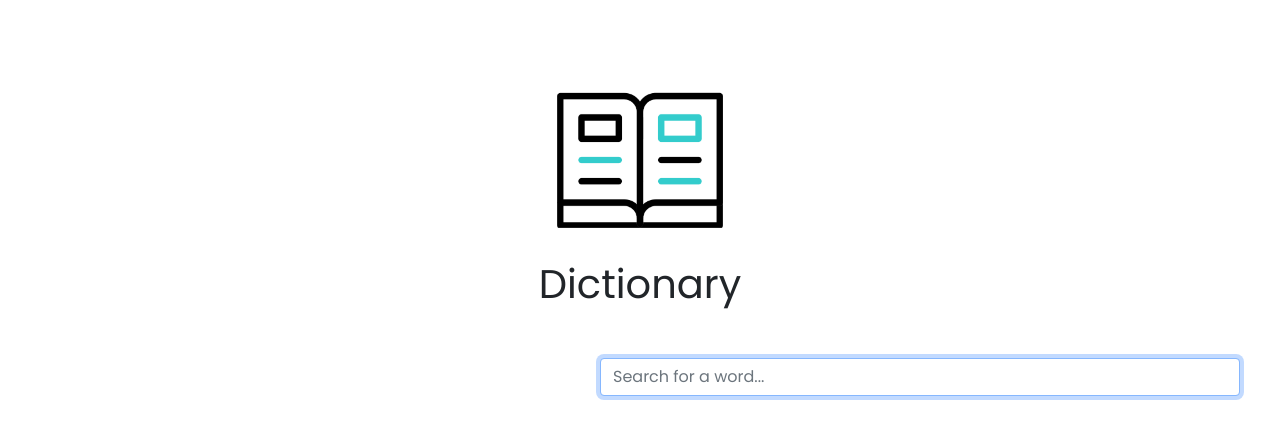
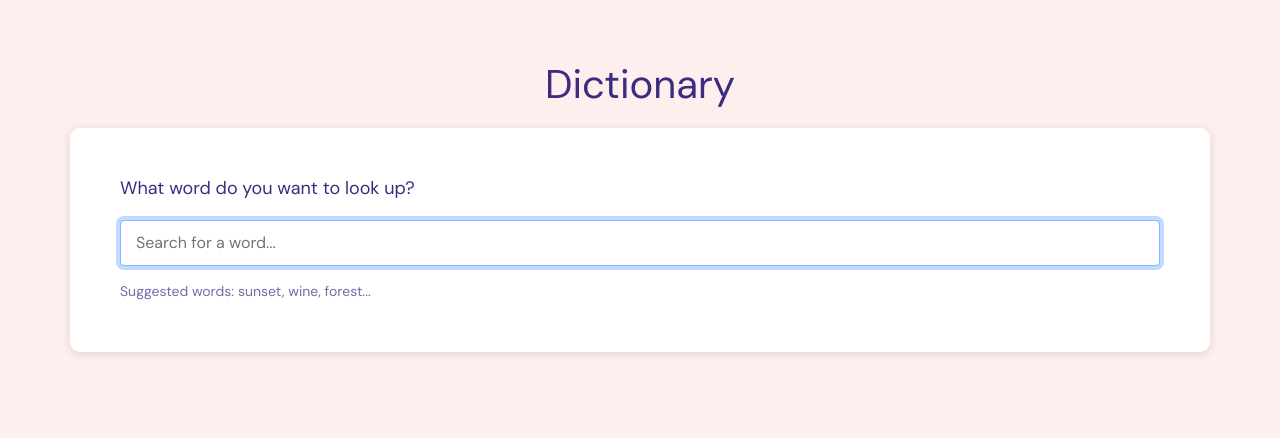
Before and after one commit to yingerliang/react-dictionary-app, a React (Create React App) app: page / in a window 1280 px wide. Shown: the top 438 px of the page. Built offline with nearby package versions, Linux system fonts and the light colour scheme; the HTML template or start-up script is replaced by a standard one.

Commit message:
Added dictionary styling

```diff
--- a/src/App.css
+++ b/src/App.css
@@ -1,7 +1,7 @@
-@import url('https://fonts.googleapis.com/css2?family=Poppins:wght@400;700&display=swap');
+@import url('https://fonts.googleapis.com/css2?family=DM+Sans:wght@400;700&display=swap');
 
 .App {
-  font-family: 'Poppins', sans-serif;
+  font-family: 'DM Sans', sans-serif;
   margin: 60px auto;
 }
 
@@ -16,6 +16,11 @@
   align-items: center;
 }
 
-h1 {
+body {
+  background: #ffeeee;
+  color: #3a2d80;
+}
+
+.App h1 {
   text-align: center;
 }
--- a/src/App.js
+++ b/src/App.js
@@ -1,12 +1,11 @@
 import './App.css'
-import logo from './images/book.gif'
+
 import Dictionary from './Dictionary'
 
 export default function App() {
   return (
     <div className="App">
       <header className="App-header">
-        <img src={logo} className="App-logo img-fluid" alt="logo" />
         <h1> Dictionary </h1>
         <Dictionary />
       </header>
--- a/src/Dictionary.css
+++ b/src/Dictionary.css
@@ -1,6 +1,27 @@
-.Dictionary {
-  align-content: center;
-  max-width: 50%;
-  margin-left: 600px;
-  margin-top: 50px;
+.Dictionary section {
+  padding: 50px;
+  background-color: white;
+  border-radius: 10px;
+  box-shadow: rgba(99, 99, 99, 0.2) 0px 2px 8px 0px;
+  margin: 20px 70px;
 }
+
+.Dictionary input {
+  width: 100%;
+  padding: 10px 15px;
+  border: 6px;
+  color: #333;
+  border: 1px solid #ddd;
+}
+
+.Dictionary .hint {
+  font-size: 14px;
+  margin-top: 15px;
+  opacity: 0.7;
+}
+
+.Dictionary h1 {
+  font-size: 18px;
+  margin-bottom: 20px;
+  text-align: left;
+}
--- a/src/Dictionary.js
+++ b/src/Dictionary.js
@@ -24,6 +24,8 @@ export default function Dictionary() {
 
   return (
     <div className="Dictionary">
+      <section>
+        <h1>What word do you want to look up?</h1>
         <form onSubmit={search}>
           <input
             type="search"
@@ -33,6 +35,8 @@ export default function Dictionary() {
             className="form-control"
           />
         </form>
+        <div className="hint">Suggested words: sunset, wine, forest...</div>
+      </section>
       <Results results={results} />
     </div>
   )
--- /dev/null
+++ b/src/Meaning.css
@@ -0,0 +1,15 @@
+.Meaning h3 {
+  font-size: 24px;
+  line-height: 1.5;
+  font-weight: 700;
+}
+
+.Meaning .example {
+  font-size: 16px;
+  opacity: 0.7;
+  font-style: italic;
+}
+
+.Meaning .definition {
+  margin: 10px auto;
+}
--- a/src/Meaning.js
+++ b/src/Meaning.js
@@ -1,21 +1,20 @@
 import React from 'react'
 import Synonyms from './Synonyms'
+import './Meaning.css'
 
 export default function Meaning(props) {
   return (
     <div className="Meaning">
       <h3>{props.meaning.partOfSpeech}</h3>
       <Synonyms synonyms={props.meaning.synonyms} />
-
       {props.meaning.definitions.map(function (definition, index) {
         return (
           <div key={index}>
-            <p>
-              Definition: {definition.definition}
-              <br />
-              <strong>Example: </strong>
+            <div className="definition">{definition.definition}</div>
+
+            <div className="example">
               <em>{definition.example}</em>
-            </p>
+            </div>
           </div>
         )
       })}
--- a/src/Phonetic.js
+++ b/src/Phonetic.js
@@ -1,14 +1,13 @@
 import React from 'react'
+import './Phonetics.css'
 
 export default function Phonetic(props) {
-  console.log(props.phonetic)
   return (
     <div className="Phonetic">
       <a href={props.phonetic.audio} target="_blank" rel="noreferrer">
         Listen
       </a>
-      <br />
-      {props.phonetic.text}
+      <span className="text">{props.phonetic.text}</span>
     </div>
   )
 }
--- /dev/null
+++ b/src/Phonetics.css
@@ -0,0 +1,26 @@
+.Phonetic {
+  margin: 20px auto;
+}
+
+.Phonetic a {
+  color: #a763f6;
+  border: 1px solid #ddd;
+  text-decoration: none;
+  font-size: 14px;
+  font-weight: 700;
+  padding: 10px 20px;
+  margin-right: 10px;
+  border-radius: 20px;
+  transition: all 150ms ease-in-out;
+}
+
+.Phonetic a:hover {
+  background-color: #a763f6;
+  border: none;
+  color: white;
+}
+
+.Phonetic .text {
+  opacity: 0.5;
+  font-weight: 700;
+}
--- /dev/null
+++ b/src/Results.css
@@ -0,0 +1,5 @@
+.Results h2 {
+  font-size: 36px;
+  font-weight: 700;
+  line-height: 1.5;
+}
--- a/src/Results.js
+++ b/src/Results.js
@@ -1,27 +1,32 @@
 import React from 'react'
 import Meaning from './Meaning'
 import Phonetic from './Phonetic'
+import './Results.css'
 
 export default function Results(props) {
-  console.log(props.results)
   if (props.results) {
     return (
       <div className="Results">
+        <section>
           <h2>{props.results.word}</h2>
 
-        {props.results.phonetics.map(function (phonetic, index) {
+          {props.results.phonetics
+            .filter(function (phonetic) {
+              return phonetic.audio
+            })
+            .map(function (phonetic, index) {
               return (
                 <div key={index}>
                   <Phonetic phonetic={phonetic} />
                 </div>
               )
             })}
-
+        </section>
         {props.results.meanings.map(function (meaning, index) {
           return (
-            <div key={index}>
+            <section key={index}>
               <Meaning meaning={meaning} />
-            </div>
+            </section>
           )
         })}
       </div>
--- a/src/Synonyms.css
+++ b/src/Synonyms.css
@@ -8,3 +8,7 @@
 .Synonyms li {
   margin: auto 8px;
 }
+
+.Synonyms {
+  margin-bottom: 10px;
+}
```
Lines whose indentation alone changed are shown as unchanged.
